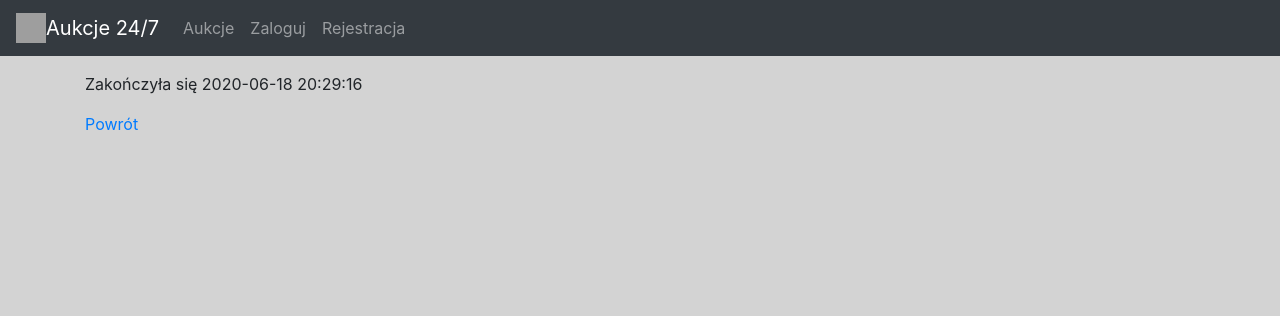
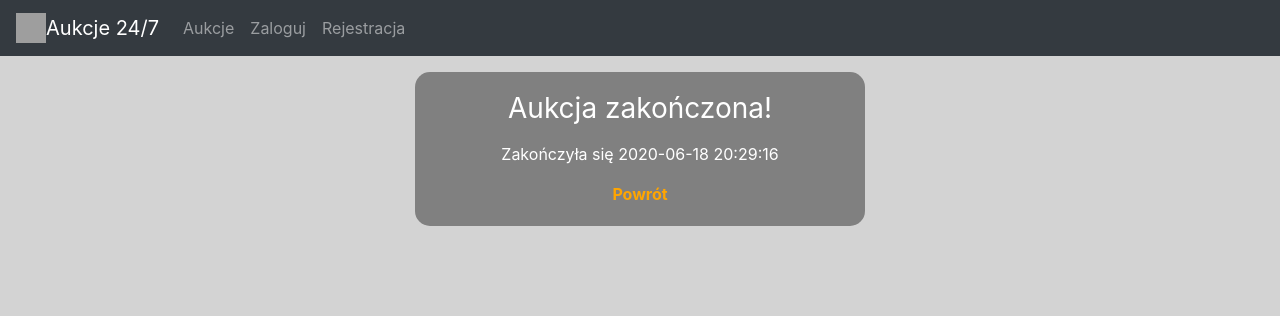
Before and after one commit to Rundaer/AuctionHouse, a Symfony app: template templates/my_auction/finished.html.twig in a window 1280 px wide. Shown: the top 316 px of the page. Run offline with Twig, Linux system fonts and the light colour scheme; the template is opened without the code that fills it, so the values that code supplies are empty; some libraries are stand-ins or nearby versions; grey boxes are pictures that could not be loaded.

Commit message:
kolejne zmiany w stylach oraz wygladzie stron

```diff
--- a/public/css/mainKrzysztof.css
+++ b/public/css/mainKrzysztof.css
@@ -14,7 +14,7 @@
 }
 .form-signin {
     width: 100%;
-    max-width: 400px;
+    max-width: 450px;
     padding: 20px;
     margin: 0 auto;
     background-color: grey;
@@ -24,12 +24,17 @@
   .addAuctionK{
     text-align: center;
     width: 100%;
-    max-width: 400px;
+    max-width: 450px;
     padding: 20px;
     margin: 0 auto;
     background-color: grey;
     color: white;
     border-radius: 15px;
+  }
+  .addAuctionK a{
+      text-decoration: none;
+      color: orange;
+      font-weight: bold;
   }
   .indexSite{
     text-align: center;
--- a/templates/home/about.html.twig
+++ b/templates/home/about.html.twig
@@ -5,7 +5,7 @@
 {% block body %}
 
     {# Informacje o projekcie #}
-    <h1 class="testTitle">About</h1>
+   <h1 class="h3 mb-3 font-weight-normal">O projekcie</h1>
     <p>Some Stuff about bla bla bla cos dopisaneeeeee</p>
     <p></p>
 {% endblock %}
--- a/templates/my_auction/edit.html.twig
+++ b/templates/my_auction/edit.html.twig
@@ -3,8 +3,8 @@
 {% block title %}Edit!{% endblock %}
 
 {% block body %}
-
+    <div class="addAuctionK">
    {# Formularz edytowania aukcji #}
    {{ form(form) }}
-
+   </div>
 {% endblock %}
--- a/templates/my_auction/finished.html.twig
+++ b/templates/my_auction/finished.html.twig
@@ -1,7 +1,8 @@
 {% extends "base.html.twig" %}
 
 {% block body %}
-
+    <div class="addAuctionK">
+     <h1 class="h3 mb-3 font-weight-normal">Aukcja zakończona!</h1>
     {# Informacje o zakończonej aukcji #}
     <h1>{{ auction.title }}</h1>
     <p>{{ auction.description }}</p>
@@ -9,6 +10,6 @@
     <p>Zakończyła się {{ auction.expiresAt | date("Y-m-d H:i:s") }}</p>
 
 
-    <a class='button' href="{{ url('my_auction_index') }}">Powrót</a>
-
+    <a href="{{ url('my_auction_index') }}">Powrót</a>
+    </div>
 {% endblock %}
```
Also changed, not shown: templates/my_auction/details.html.twig (+8 -6 lines).
